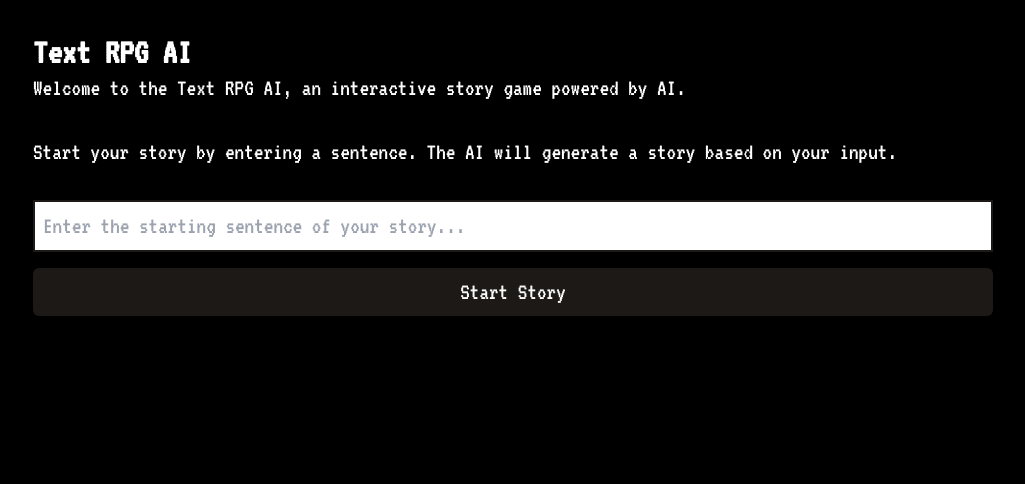
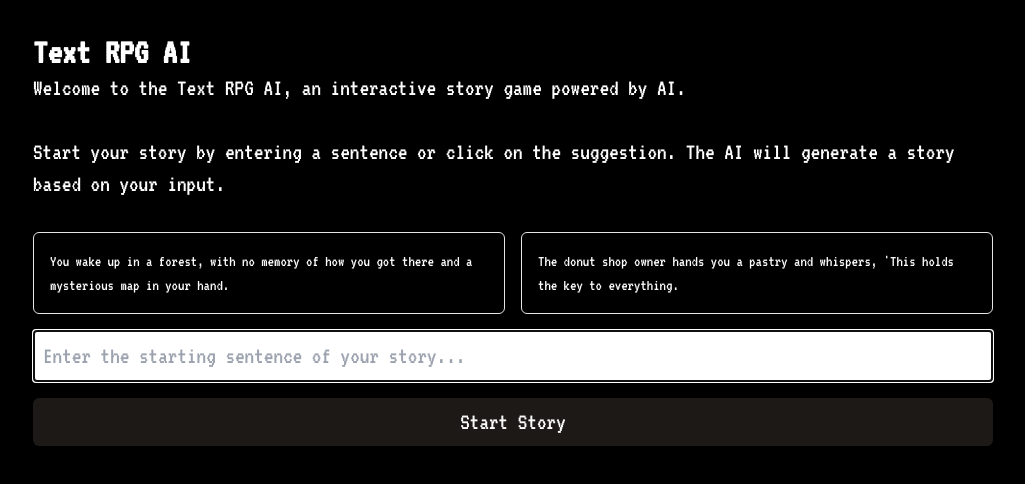
Before and after one commit to neerajkumarc/textrpg-ai, a Next.js app: page / in a window 1280 px wide. Shown: the top 484 px of the page, without its empty margins (127-1152 px from the left). Built offline with nearby package versions, Linux system fonts and the light colour scheme; no server answers.

Commit message:
add suggestions

```diff
--- a/src/app/page.tsx
+++ b/src/app/page.tsx
@@ -21,8 +21,8 @@ export default async function InteractiveStory() {
                 AI.
               </p>
               <p className="text-2xl my-8">
-                Start your story by entering a sentence. The AI will generate a
-                story based on your input.
+                Start your story by entering a sentence or click on the
+                suggestion. The AI will generate a story based on your input.
               </p>
             </div>
             <StoryInitializer />
--- a/src/components/StoryInitializer.tsx
+++ b/src/components/StoryInitializer.tsx
@@ -28,7 +28,31 @@ export const StoryInitializer = () => {
     setLoading(false);
   };
 
+  const handleSuggestionClick = () => {
+    setInitialStory(
+      "You wake up in a forest, with no memory of how you got there and a mysterious map in your hand."
+    );
+  };
+
   return (
+    <>
+      <div className="grid grid-cols-2 gap-4 my-4">
+        <p
+          className="p-4 border rounded-md cursor-pointer hover:scale-105 transition-all"
+          onClick={handleSuggestionClick}
+        >
+          You wake up in a forest, with no memory of how you got there and a
+          mysterious map in your hand.
+        </p>
+        <p
+          className="p-4 border rounded-md cursor-pointer hover:scale-105 transition-all"
+          onClick={handleSuggestionClick}
+        >
+          The donut shop owner hands you a pastry and whispers, 'This holds the
+          key to everything.
+        </p>
+      </div>
+
       <form className="space-y-4">
         <input
           type="text"
@@ -37,7 +61,9 @@ export const StoryInitializer = () => {
           className="w-full p-2 border-2 border-primary bg-background text-foreground text-2xl"
           placeholder="Enter the starting sentence of your story..."
           disabled={loading}
+          autoFocus={true}
         />
+
         <Button
           onClick={handleInitialize}
           className="w-full text-2xl p-6 flex items-center gap-2"
@@ -55,5 +81,6 @@ export const StoryInitializer = () => {
           )}
         </Button>
       </form>
+    </>
   );
 };
```
Lines whose indentation alone changed are shown as unchanged.
